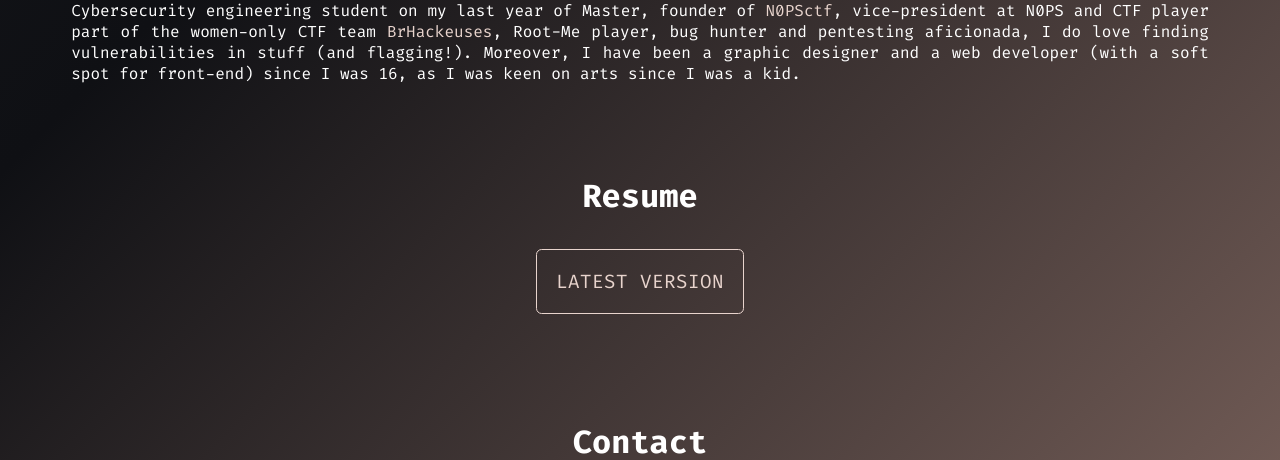
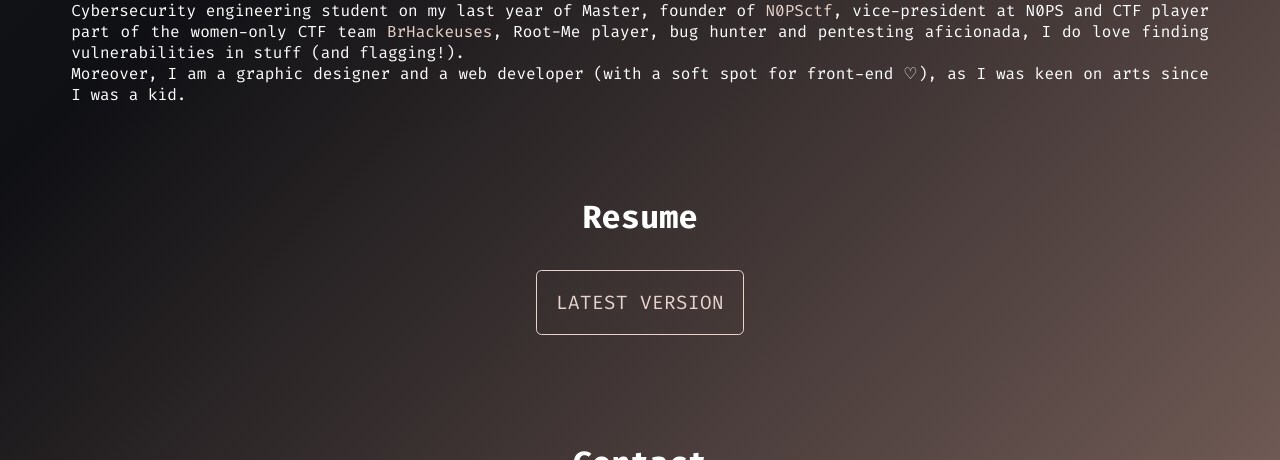
Before and after one commit to maleksfaxi/maleksfaxi.github.io, a plain HTML site: page index.html in a window 1280 px wide. Shown: the part 640-1100 px from the top of the page. Drawn offline with Linux system fonts and the light colour scheme.

Commit message:
update aboutme

```diff
--- a/index.html
+++ b/index.html
@@ -52,7 +52,8 @@
       <h1>About Me</h1>
         <p>
           Cybersecurity engineering student on my last year of Master, founder of <a href="www.nops.re">N0PSctf</a>, vice-president at N0PS and CTF player part of the women-only CTF team <a href="brhackeuses.com">BrHackeuses</a>, Root-Me player, bug hunter and pentesting aficionada, I do love finding vulnerabilities in stuff (and flagging!).
-Moreover, I have been a graphic designer and a web developer (with a soft spot for front-end) since I was 16, as I was keen on arts since I was a kid.
+          <br>
+          Moreover, I am a graphic designer and a web developer (with a soft spot for front-end ♡), as I was keen on arts since I was a kid.
         </p>
     </div>
 
```
